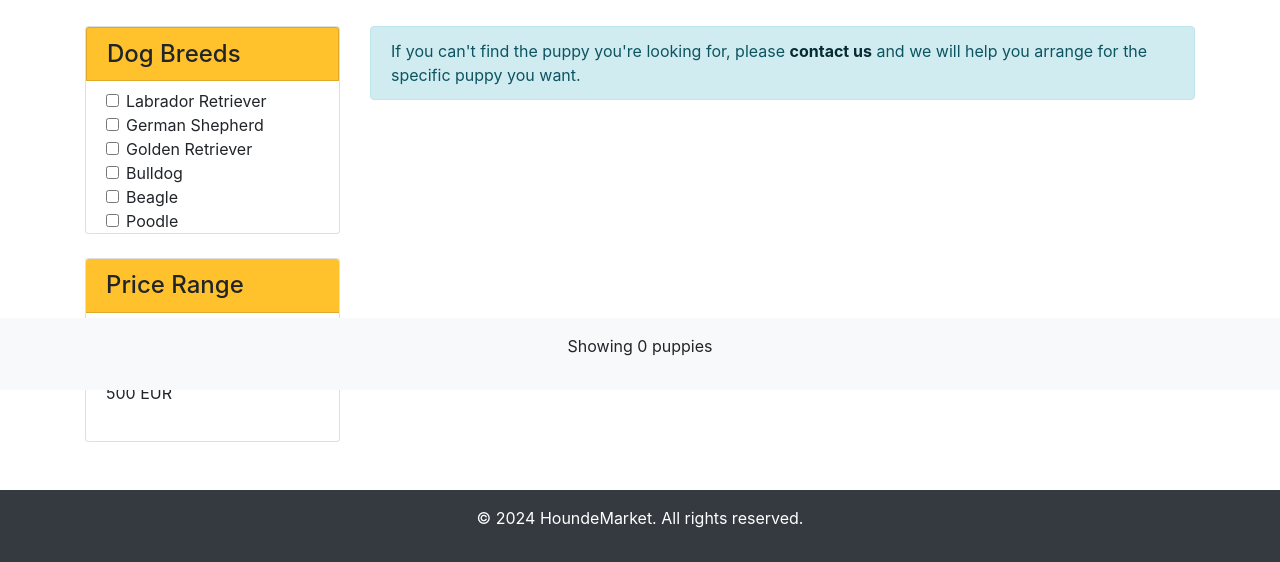
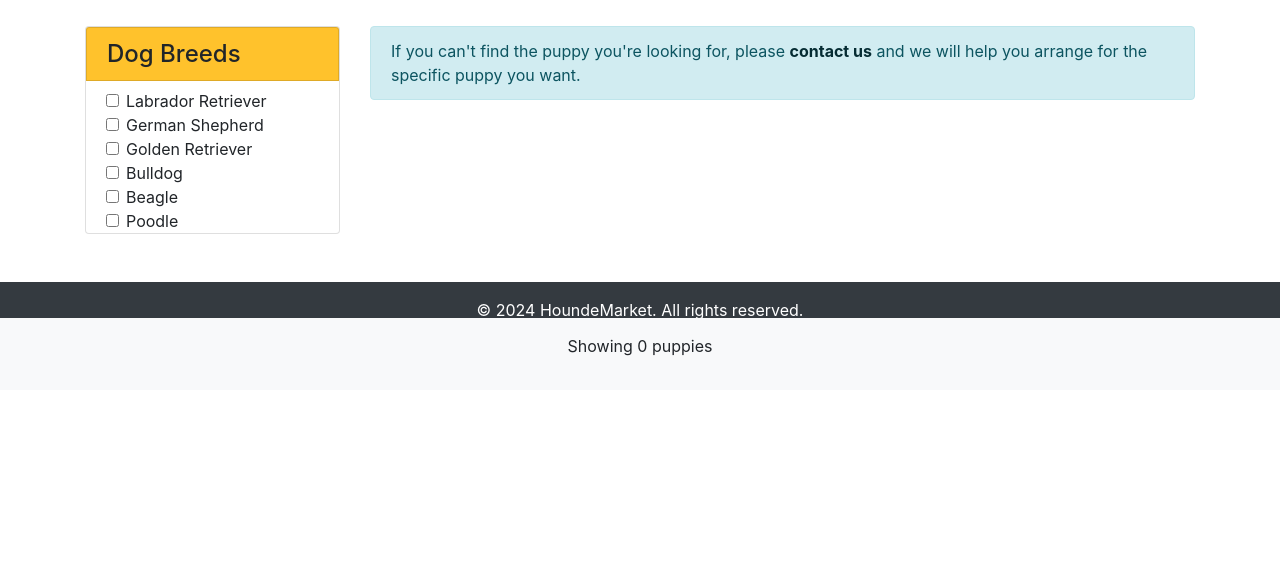
Before and after one commit to Gjoce/DyreplassMain, a plain HTML site: page public/index.html in a window 1280 px wide. Shown: the part 410-972 px from the top of the page. After the commit the page ends 800 px from the top, so only its background shows below. Drawn offline with nearby package versions, Linux system fonts and the light colour scheme; no server answers.

Commit message:
price deleted

```diff
--- a/public/index.html
+++ b/public/index.html
@@ -95,18 +95,7 @@
                         </form>
                     </div>
                 </div>
-                <div class="card mt-4">
-                    <h4 class="card-header filterzakucinja text-black">Price Range</h4>
-                    <div class="card-body">
-                        <form id="price-filter-form">
-                            <div class="form-group">
-                                <label for="priceRange">Select Price Range:</label>
-                                <input type="range" class="form-control-range" id="priceRange" min="0" max="1000" step="50">
-                                <span id="priceRangeValue">500</span> EUR
-                            </div>
-                        </form>
-                    </div>
-                </div>
+
             </aside>
 
             <!-- Listings -->
```
